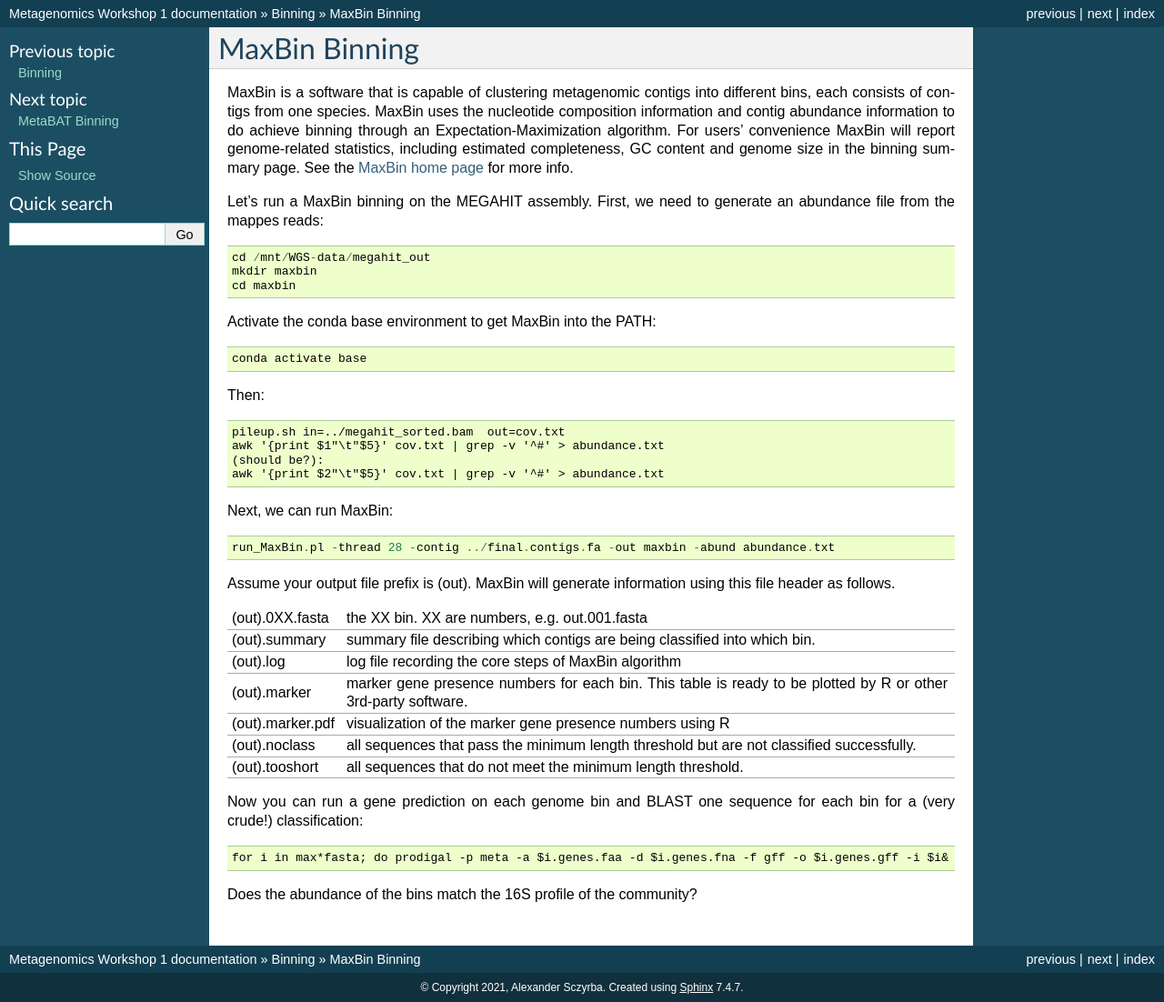
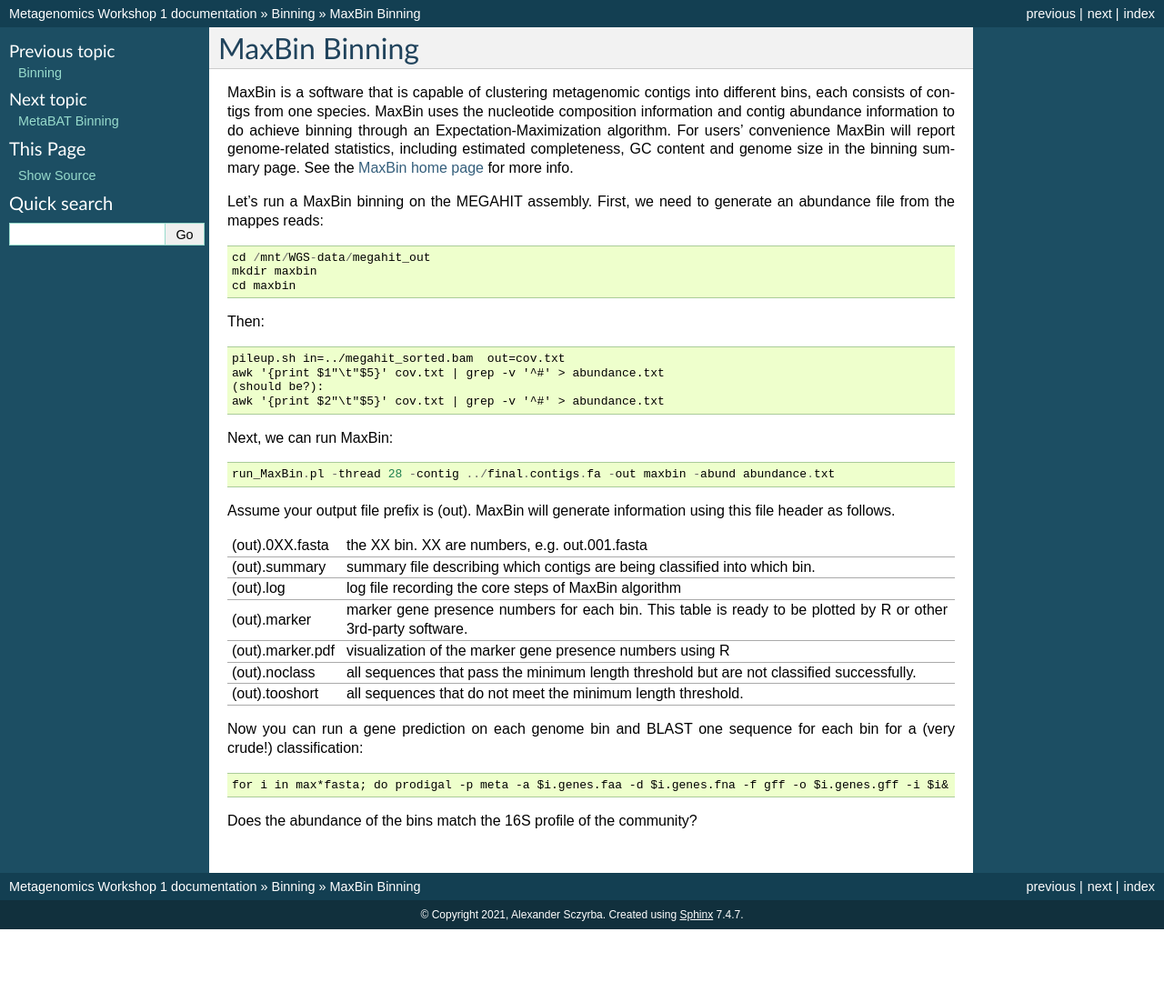
Before and after one commit to metagenomics/metagenomics-workshop, a Sphinx documentation site: the page built from docs/binning/maxbin.rst, in a window 1280 px wide. Shown: the whole page at 91% size. Built offline with Sphinx 7.4.7, drawn with Linux system fonts in a browser that asks for light colours; after the commit the page ends 1022 px from its top, so only the background shows below that.

Commit message:
Update maxbin.rst

```diff
--- a/docs/binning/maxbin.rst
+++ b/docs/binning/maxbin.rst
@@ -18,9 +18,6 @@ generate an abundance file from the mappes reads::
   mkdir maxbin
   cd maxbin
 
-Activate the conda base environment to get MaxBin into the PATH::
-
-  conda activate base
 
 Then::
 
```
